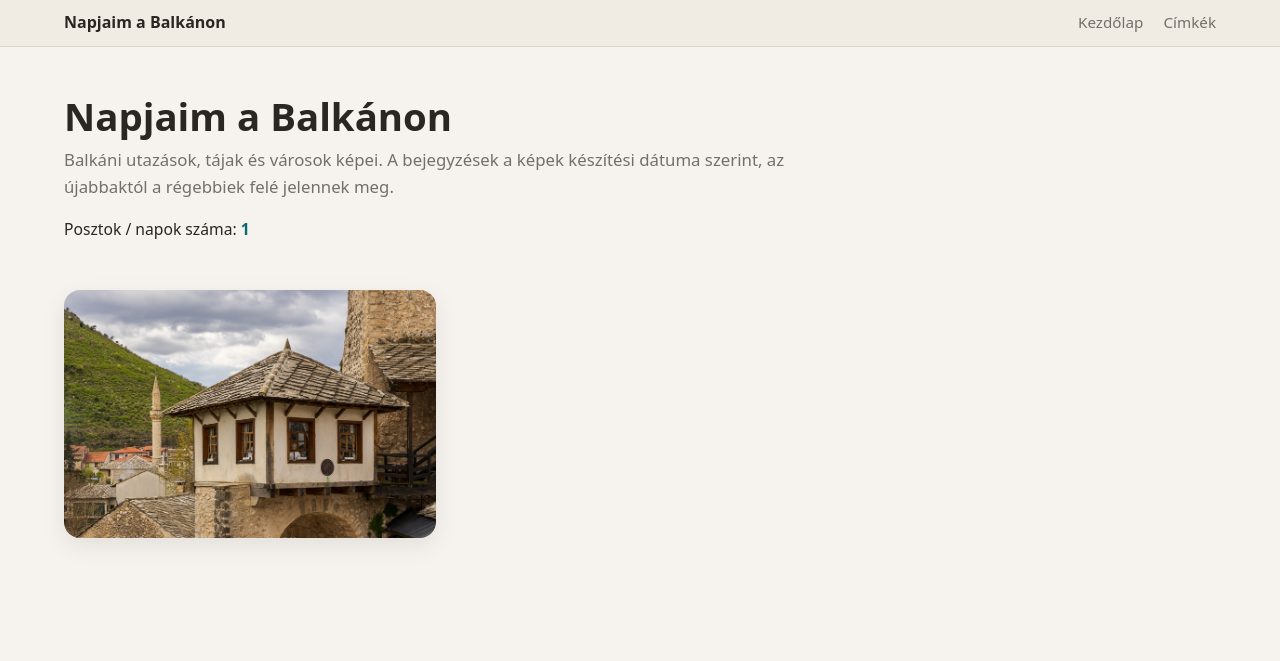
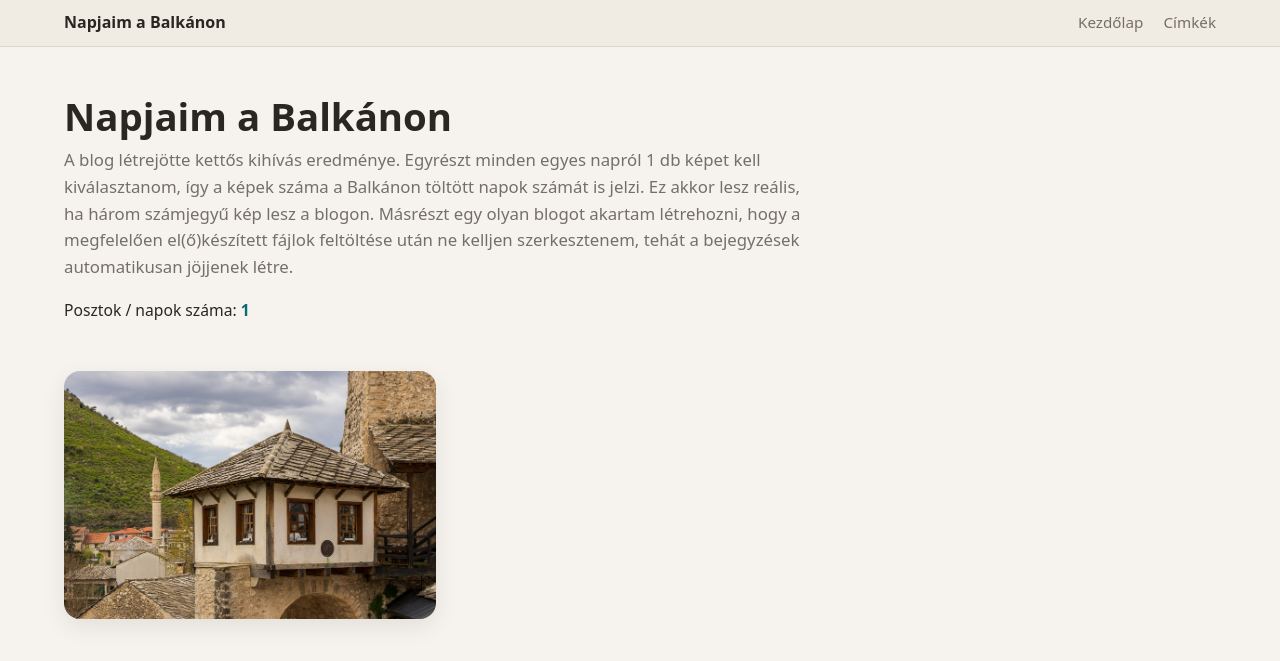
Before and after one commit to havassy/fotoblog, a Jekyll site: the page built from index.md, in a window 1280 px wide. Shown: the top 661 px of the page. Built offline with Jekyll 4.4.1, drawn with Linux system fonts in a browser that asks for light colours.

Commit message:
Update index.md

```diff
--- a/index.md
+++ b/index.md
@@ -2,4 +2,6 @@
 layout: home
 ---
 
-Balkáni utazások, tájak és városok képei. A bejegyzések a képek készítési dátuma szerint, az újabbaktól a régebbiek felé jelennek meg.
+A blog létrejötte kettős kihívás eredménye.
+Egyrészt minden egyes napról 1 db képet kell kiválasztanom, így a képek száma a Balkánon töltött napok számát is jelzi. Ez akkor lesz reális, ha három számjegyű kép lesz a blogon.
+Másrészt egy olyan blogot akartam létrehozni, hogy a megfelelően el(ő)készített fájlok feltöltése után ne kelljen szerkesztenem, tehát a bejegyzések automatikusan jöjjenek létre.
```
